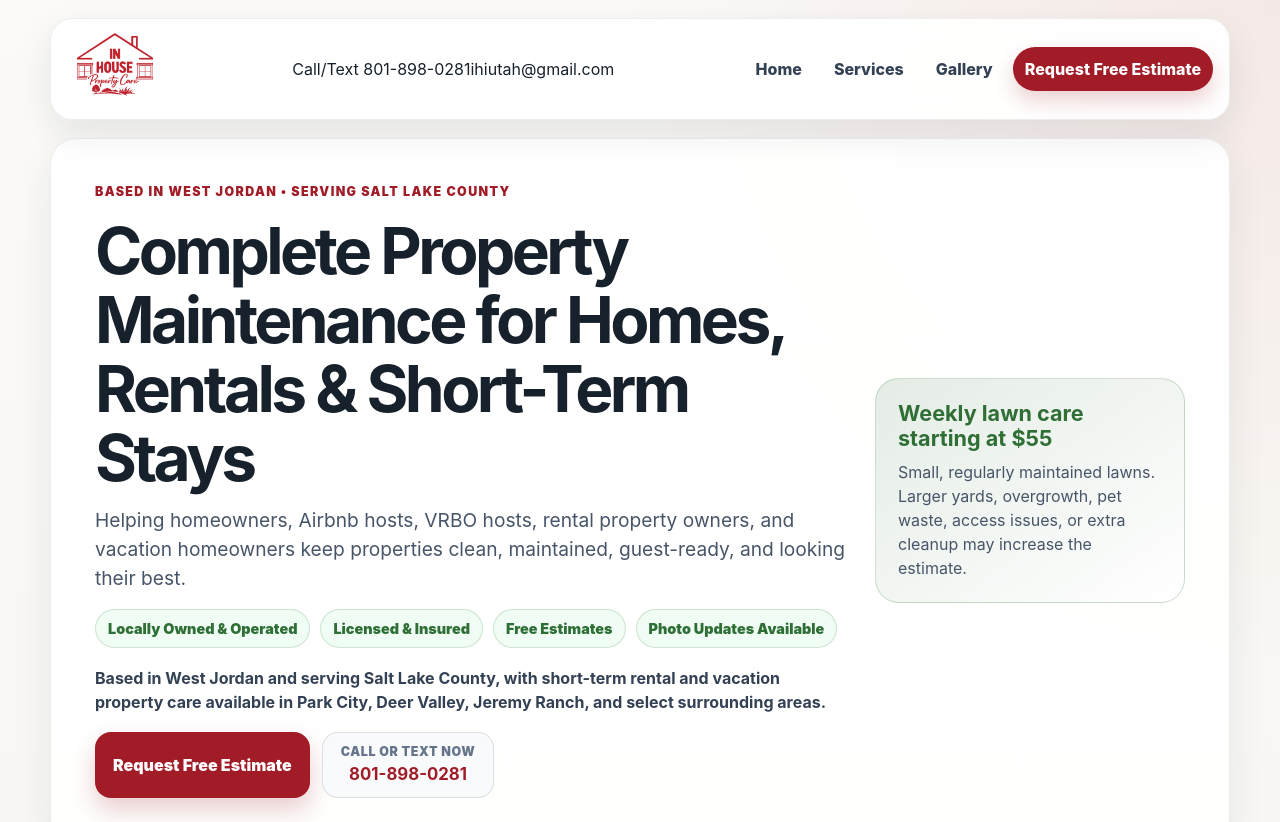
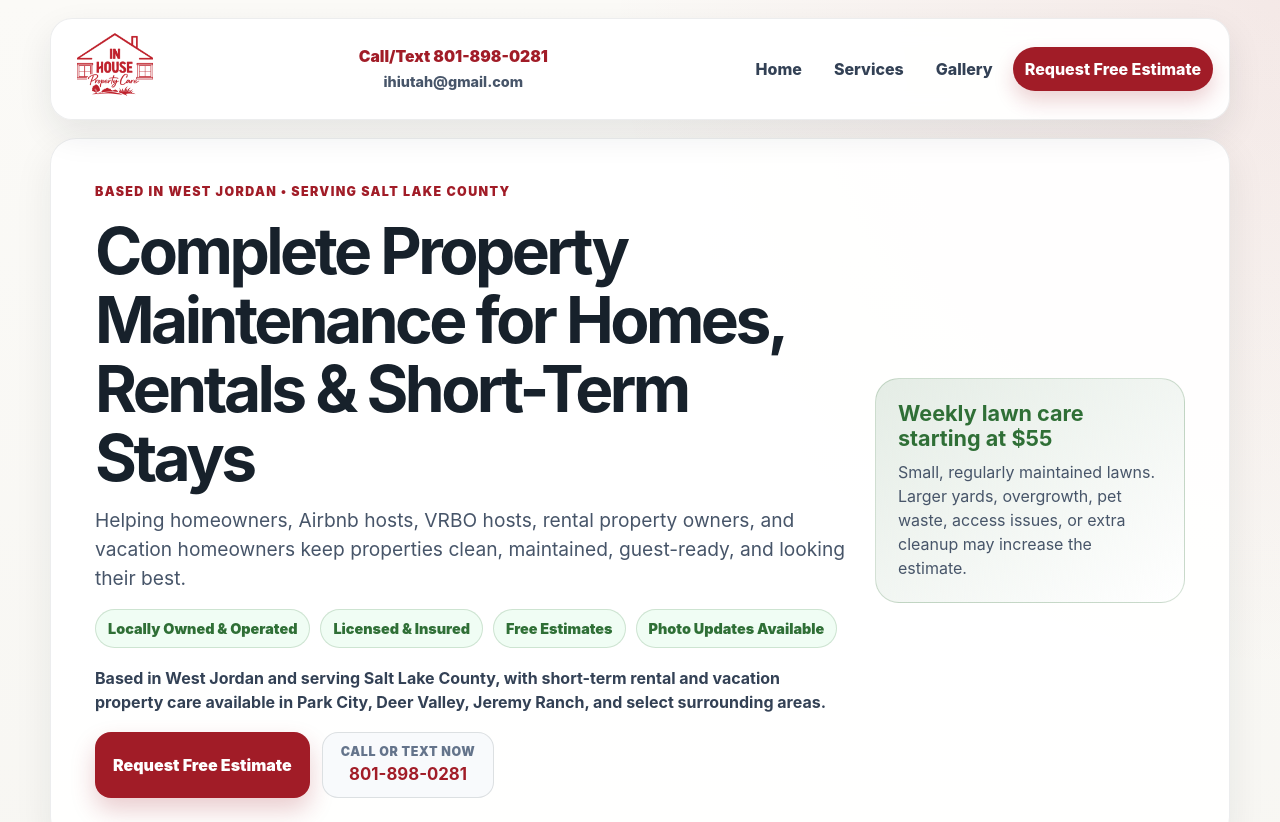
Before and after one commit to jaskels/in-house-property-care, a React (Vite) app: page / in a window 1280 px wide. Shown: the top 822 px of the page. Built offline with nearby package versions, Linux system fonts and the light colour scheme.

Commit message:
Update index.css

```diff
--- a/src/index.css
+++ b/src/index.css
@@ -103,7 +103,28 @@ a {
   color: white;
   box-shadow: 0 10px 20px rgba(161, 28, 39, 0.2);
 }
+.topbar-contact {
+  display: grid;
+  gap: 3px;
+  text-align: center;
+  font-weight: 900;
+  color: #17212b;
+}
 
+.topbar-contact a:first-child {
+  color: #a11c27;
+  font-size: 0.98rem;
+}
+
+.topbar-contact a:last-child {
+  color: #475569;
+  font-size: 0.9rem;
+  font-weight: 800;
+}
+
+.topbar-contact a:hover {
+  color: #2f6f36;
+}
 .hero-section,
 .section-panel {
   background: rgba(255, 255, 255, 0.92);
@@ -612,7 +633,9 @@ input[type="file"] {
     align-items: flex-start;
     flex-direction: column;
   }
-
+  .topbar-contact {
+    text-align: left;
+  }
   .nav-links {
     width: 100%;
     justify-content: flex-start;
```
